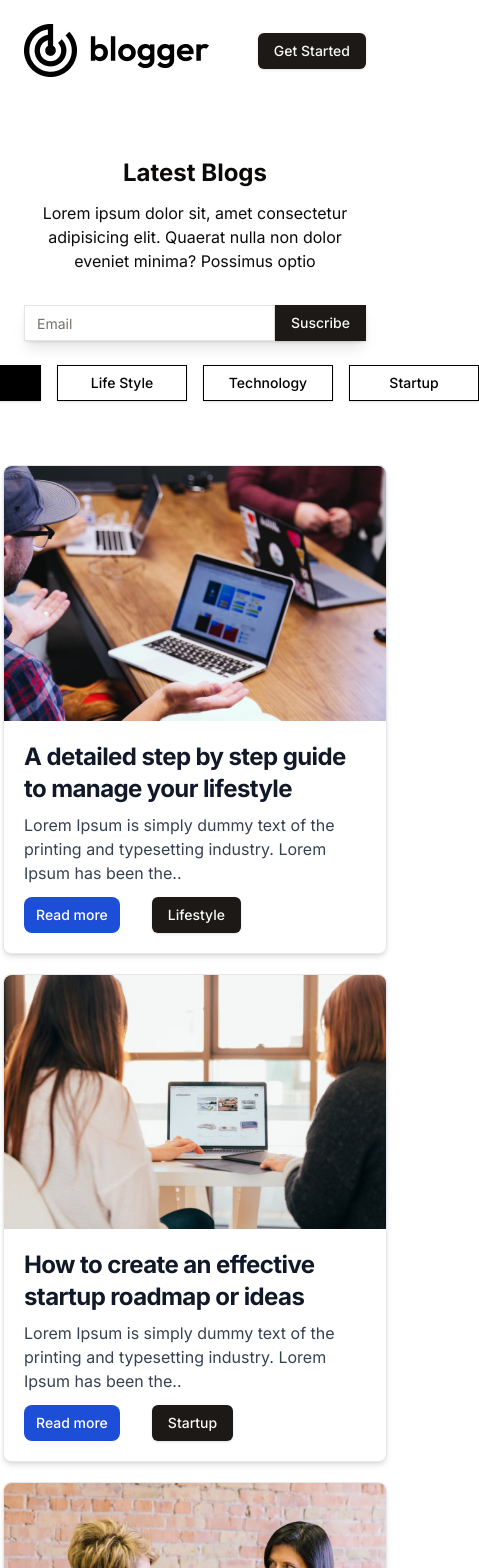
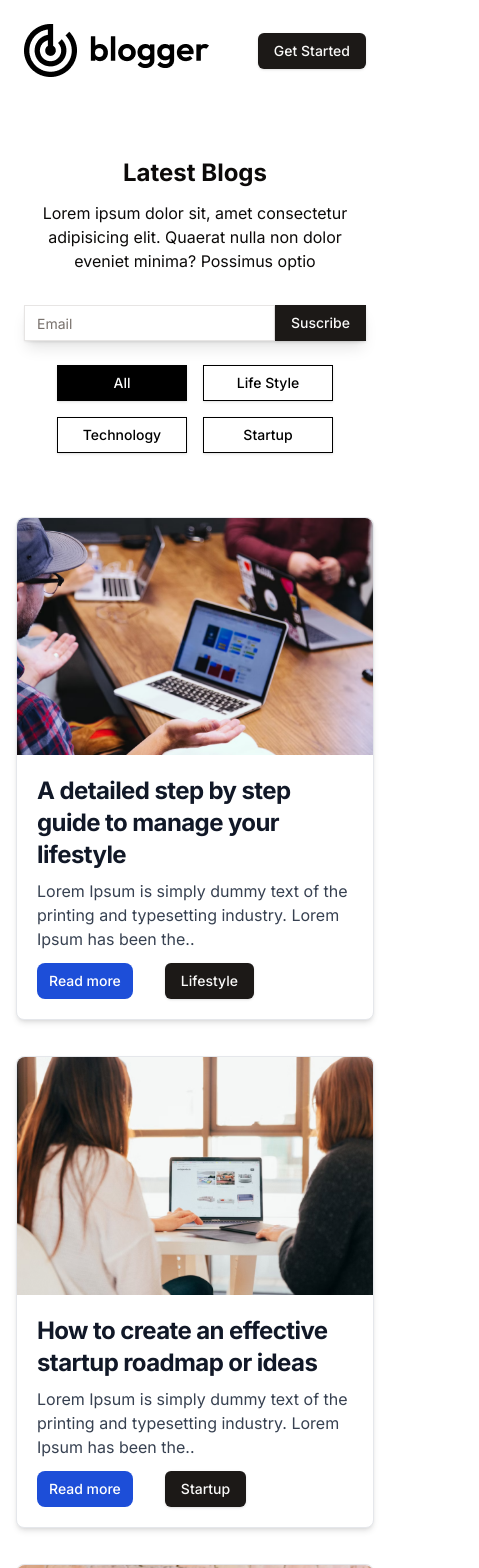
Before and after one commit to SherazArif172/Blogs, a Next.js app: page / in a window 390 px wide. Shown: the top 1568 px of the page, 479 px wide, since content can reach past the window. Built offline with nearby package versions, Linux system fonts and the light colour scheme.

Commit message:
added footer

```diff
--- a/src/app/_components/BlogList/Bloglist.jsx
+++ b/src/app/_components/BlogList/Bloglist.jsx
@@ -10,7 +10,7 @@ const Bloglist = () => {
   const [menue, setMenue] = useState("All");
   return (
     <div>
-      <div className="flex gap-4 justify-center items-center">
+      <div className="flex flex-wrap gap-4 justify-center items-center">
         <Button
           onClick={() => {
             setMenue("All");
@@ -60,7 +60,7 @@ const Bloglist = () => {
           Startup
         </Button>
       </div>
-      <div className="mt-16 grid md:grid-cols-3 sm:grid-cols-2 grid-cols-1 justify-center items-center m-auto">
+      <div className="mt-16 grid gap-4 lg:grid-cols-3 md:grid-cols-2 grid-cols-1 justify-center items-center m-auto px-4">
         {blog_data
           .filter((item) => (menue === "All" ? true : item.category === menue))
           .map((item, index) => (
--- /dev/null
+++ b/src/app/_components/Footer/Footer.jsx
@@ -0,0 +1,19 @@
+import Image from "next/image";
+import React from "react";
+import { assets } from "../../../../public/assets";
+
+const Footer = () => {
+  return (
+    <div className="bg-black py-6 px-5">
+      <Image
+        src={assets.logo_light}
+        width={180}
+        height={180}
+        alt="image"
+        className="m-auto "
+      />
+    </div>
+  );
+};
+
+export default Footer;
--- a/src/app/page.jsx
+++ b/src/app/page.jsx
@@ -1,4 +1,5 @@
 import Bloglist from "./_components/BlogList/Bloglist";
+import Footer from "./_components/Footer/Footer";
 import Header from "./_components/Header/Header";
 
 export default function Home() {
@@ -6,6 +7,7 @@ export default function Home() {
     <>
       <Header />
       <Bloglist />
+      <Footer />
     </>
   );
 }
```
